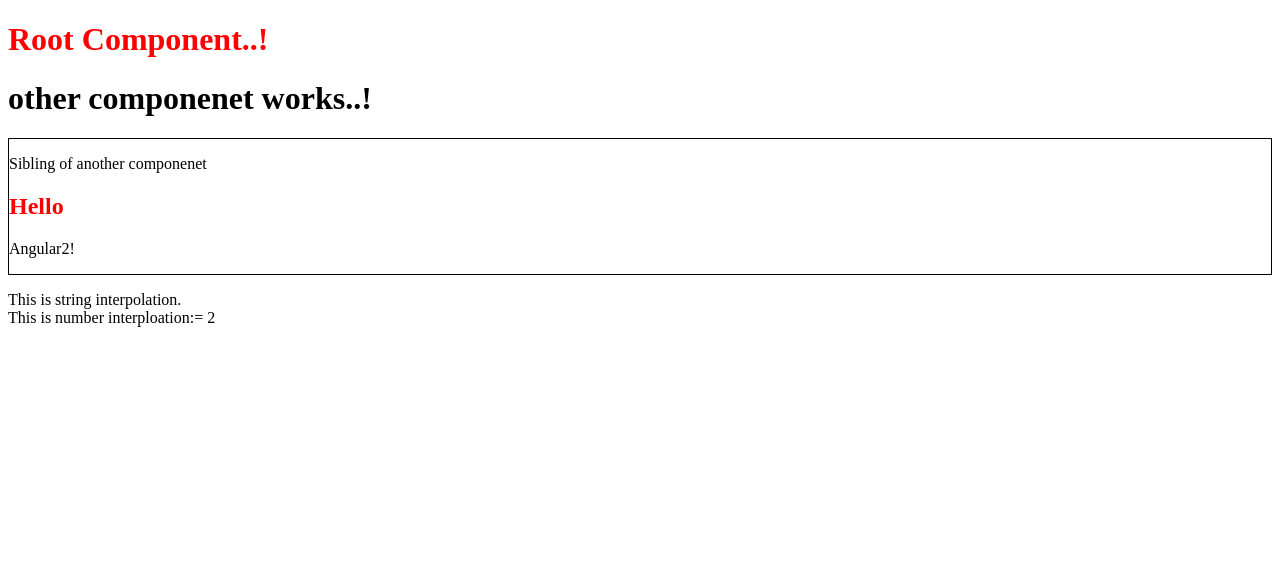
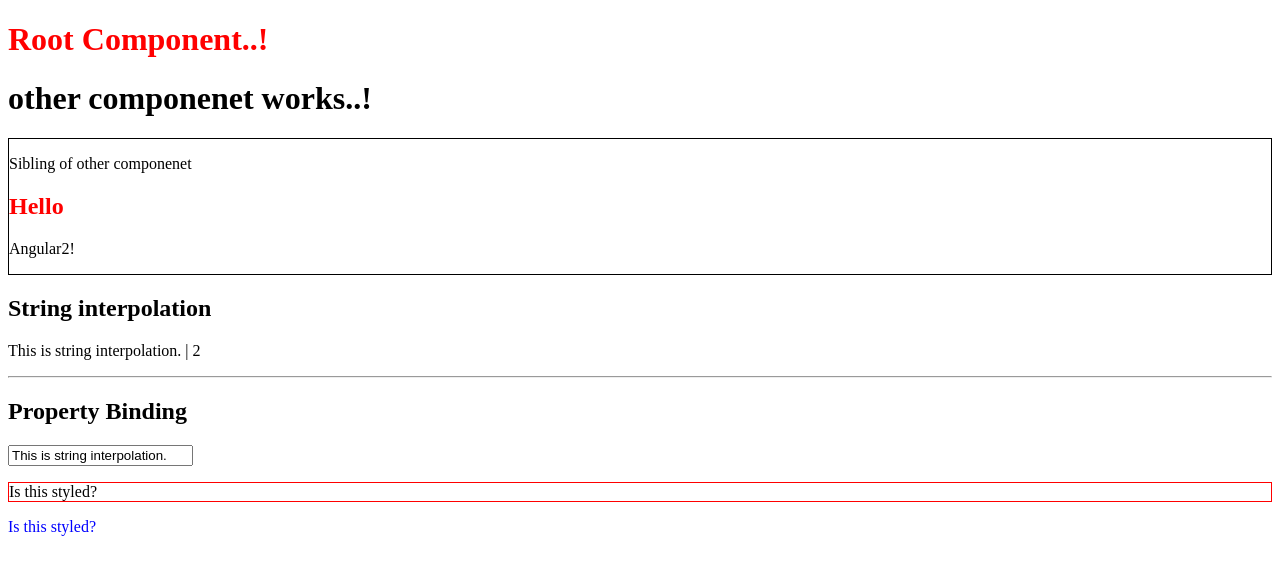
Before and after one commit to PavanBahuguni/n-complete-guide, an Angular app in the folder first-app/: page / in a window 1280 px wide. Shown: the top 574 px of the page. Built offline with nearby package versions, Linux system fonts and the light colour scheme.

Commit message:
Property binding

```diff
--- a/first-app/src/app/databinding/databinding.component.css
+++ b/first-app/src/app/databinding/databinding.component.css
@@ -0,0 +1,3 @@
+.redBorder{
+  border:1px solid red;
+}
--- a/first-app/src/app/databinding/databinding.component.html
+++ b/first-app/src/app/databinding/databinding.component.html
@@ -1,4 +1,9 @@
+<h2>String interpolation</h2>
 <p>
-  {{strinInterpolation}}<br>
-  This is number interploation:= {{numberInterpolation}}
+  {{strinInterpolation}} | {{numberInterpolation}}
 </p>
+<hr>
+<h2>Property Binding</h2>
+<input type="text" [value]="strinInterpolation">
+<p [ngClass]="{redBorder:onTest()}">Is this styled?</p>
+<p [ngStyle]="{color:'blue'}">Is this styled?</p>
--- a/first-app/src/app/databinding/databinding.component.ts
+++ b/first-app/src/app/databinding/databinding.component.ts
@@ -8,4 +8,7 @@ import { Component, OnInit } from '@angular/core';
 export class DatabindingComponent{
   strinInterpolation = 'This is string interpolation.';
   numberInterpolation = 2;
+  onTest(){
+    return true;
+  }
 }
--- a/first-app/src/app/other/another.component.ts
+++ b/first-app/src/app/other/another.component.ts
@@ -4,7 +4,7 @@ import { Component} from '@angular/core';
   selector: 'app-another',
   template: `
     <article>
-        <p>Sibling of another componenet</p>
+        <p>Sibling of other componenet</p>
         <ng-content></ng-content>
     </article>
   `,
```
